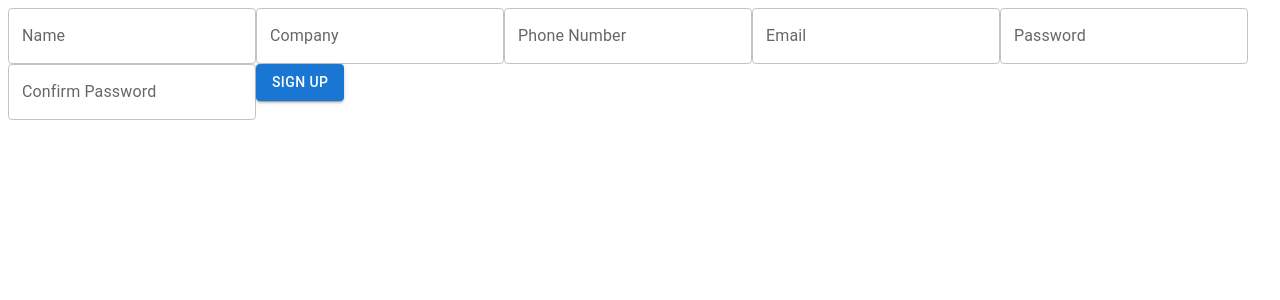
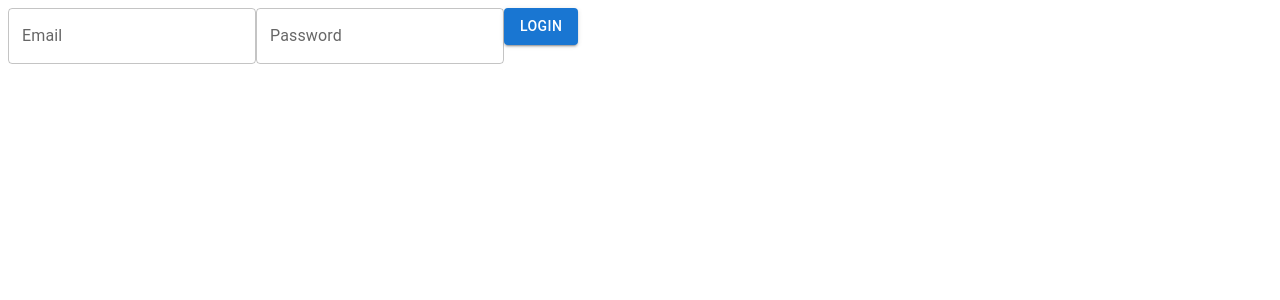
Before and after one commit to jgrimes86/Land-Use-Checklist, a React (Create React App) app in the folder client/: page / in a window 1280 px wide. Shown: the top 300 px of the page. Built offline with nearby package versions, Linux system fonts and the light colour scheme.

Commit message:
Add: login component and form

```diff
--- a/client/package.json
+++ b/client/package.json
@@ -2,7 +2,7 @@
     "name": "client",
     "version": "0.1.0",
     "private": true,
-    "proxy": "http://localhost:5555",
+    "proxy": "http://127.0.0.1:5555",
     "dependencies": {
         "@emotion/react": "^11.11.1",
         "@emotion/styled": "^11.11.0",
--- a/client/src/components/App.js
+++ b/client/src/components/App.js
@@ -1,16 +1,23 @@
 import React, { useState } from "react";
 
 import Signup from "./Signup";
+import Login from "./Login";
 import Home from "./Home";
 
 function App() {
     const [user, setUser] = useState(null)
+    const [signup, setSignup] = useState(false)
 
     console.log(user)
 
+
     if (user) return <Home />
+
     return (
-        <Signup setUser={setUser} />
+        <div>
+            {signup ? <Signup setUser={setUser} /> : <Login setUser={setUser} />}
+        </div>
+
     )
 }
 
--- /dev/null
+++ b/client/src/components/Login.js
@@ -0,0 +1,70 @@
+
+import { useFormik } from "formik";
+import * as yup from "yup";
+
+import { Button } from "@mui/material"
+import TextField from "@mui/material/TextField"
+
+
+function Login({setUser}) {
+
+    const formikSchema = yup.object().shape({
+        email: yup.string().email("Invalid email").required("Must enter an email"),
+        password: yup.string().required("Must enter a password"),
+      });
+
+      const formik = useFormik({
+        initialValues: {
+          email: "",
+          password: ""
+        },
+        validationSchema: formikSchema,
+        // validateOnChange: false,
+        onSubmit: (values) => {
+          fetch("/login", {
+            method: "POST",
+            headers: {
+              "Content-Type": "application/json",
+            },
+            body: JSON.stringify(values, null, 2),
+          })
+          .then((r) => {
+            if (r.ok) {
+              r.json().then((user) => {
+                setUser(user);
+              });
+            }
+          });
+        },
+      });
+
+
+    return (
+        <form onSubmit={formik.handleSubmit}>
+            <TextField
+                id="email"
+                label="Email"
+                variant="outlined"
+                value={formik.values.email}
+                onChange={formik.handleChange}
+            />
+            <TextField
+                id="password"
+                label="Password"
+                variant="outlined"
+                type="password"
+                value={formik.values.password}
+                onChange={formik.handleChange}
+            />
+            <Button
+                type="submit"
+                variant="contained"
+            >
+                Login
+            </Button>
+        </form>
+    )
+}
+
+
+export default Login
```
Also changed, not shown: 2 other files (tests, documents, lock files or other folders).
